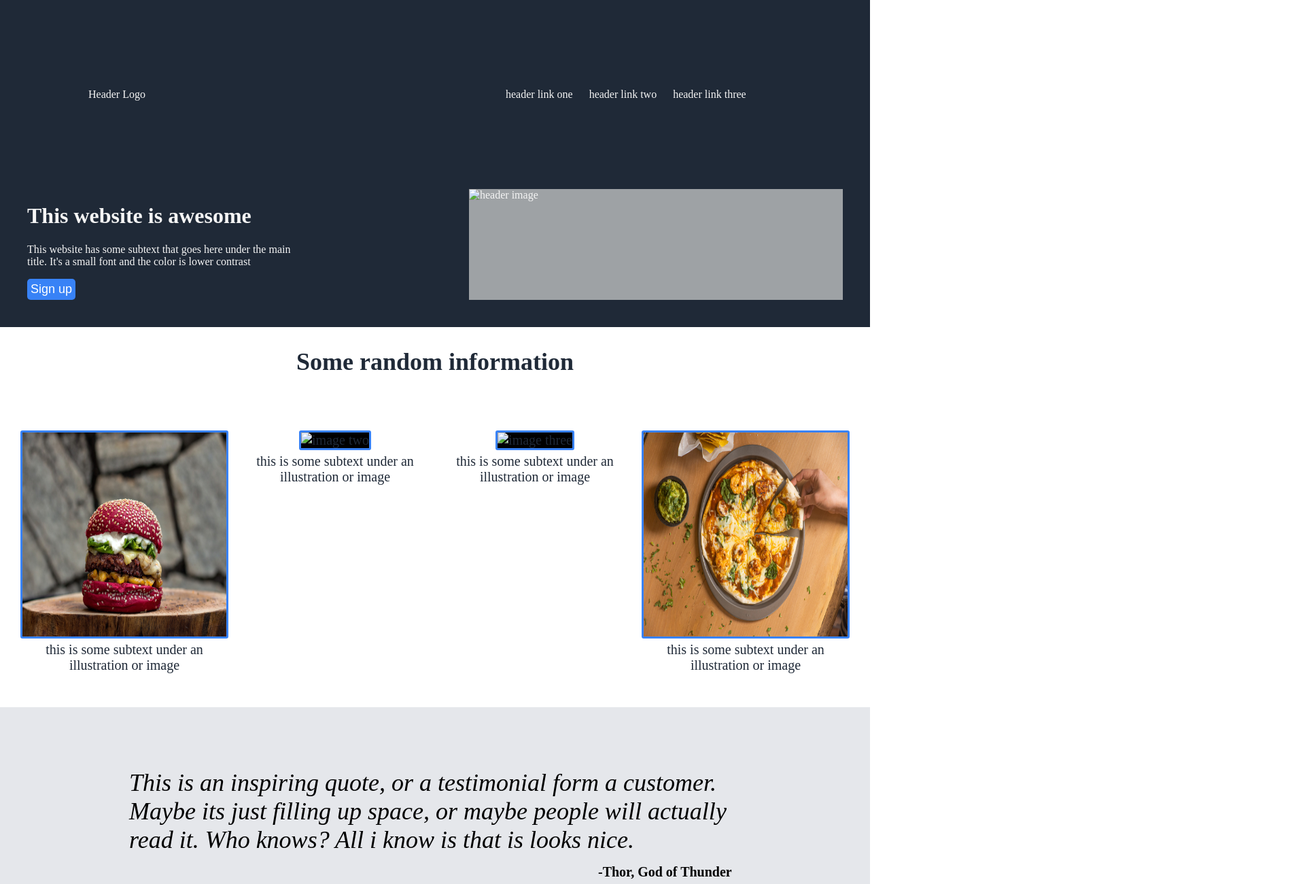
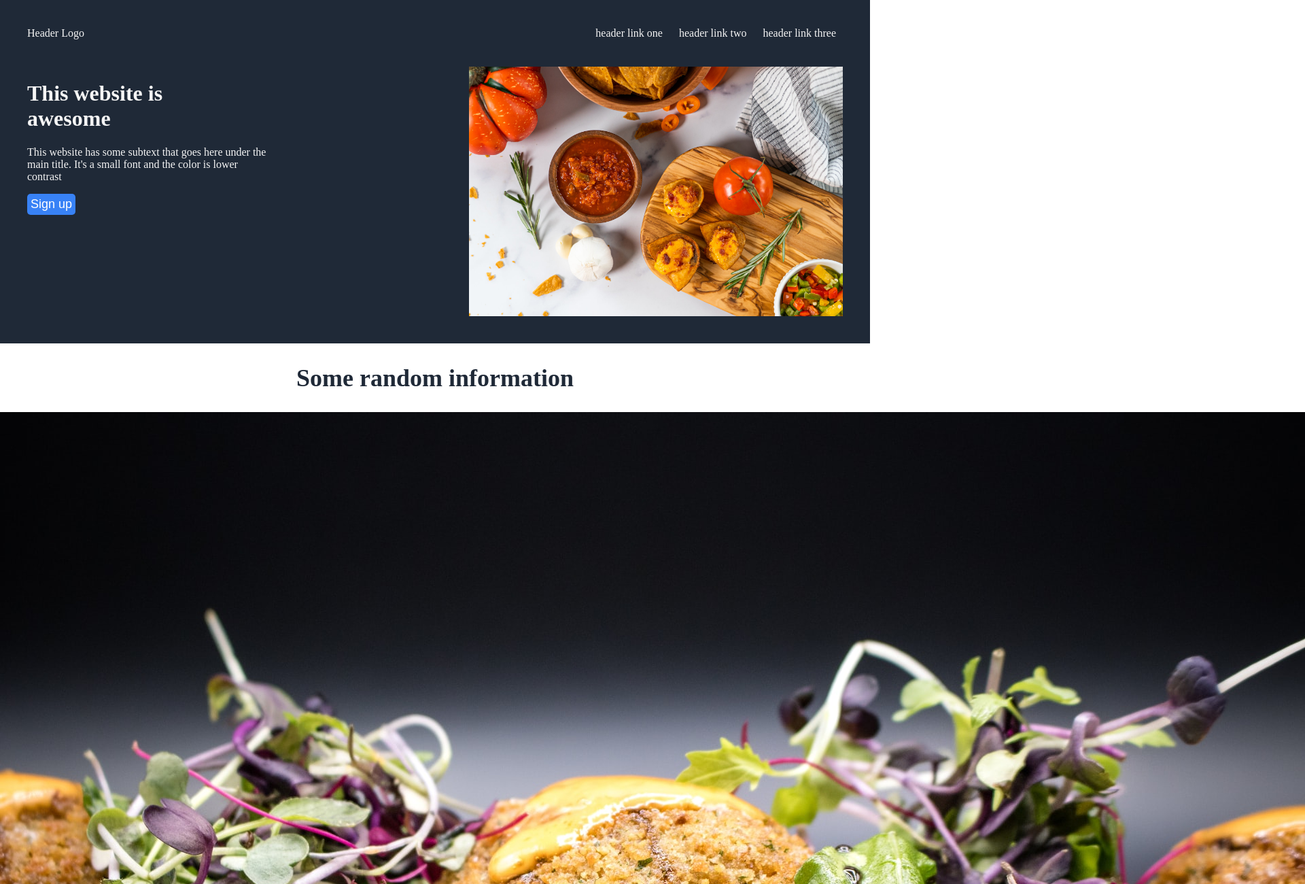
Before and after one commit to Jeiff-Mukuye/Landing-page-odin, a plain HTML site: page index.html in a window 1280 px wide. Shown: the top 1300 px of the page at 68% size, 1920 px wide, since content can reach past the window. Drawn offline with Linux system fonts and the light colour scheme.

Commit message:
added container divs

```diff
--- a/index.html
+++ b/index.html
@@ -9,12 +9,13 @@
 </head>
 <body>
     <div class="header-section">
+        <div class="header-content">
             <!--Navigation or menu bar-->
             <div class="navbar">
-            <div class="content left">
+                <div class="content-left">
                     Header Logo
                 </div>
-            <div class="content right">
+                <div class="content-right">
                     <ul>
                         <a href="#">header link one</a>
                         <a href="#">header link two</a>
@@ -25,29 +26,35 @@
             <!--head banner section-->
             <div class="header">
                 <div class="banner-text">
-                <h1>This website is awesome</h1>
-                <p>This website has some subtext that goes here under the main title.
-                    It's a small font and the color is lower contrast
+                    <h1>This website is <br> awesome</h1>
+                    <p>This website has some subtext that goes here under the <br> main title.
+                        It's a small font and the color is lower <br> contrast
                     </p>
                     <button>Sign up</button>
                 </div>
-            <img src="" alt="header image">
+                <img src="./images/king-diet.jpg" alt="header image">
+            </div>
         </div>
     </div>
     <!--Random information section-->
     <div class="info">
         <h2>Some random information</h2>
+        <div class="image-info">
+            <p> <img src="./images/Prince-diet.jpg"> <br> this is some
+                subtext under an illustration of image
+            </p>
+            <p> <img src="./images/Prince-diet.jpg"> <br> this is some
+                subtext under an illustration of image
+            </p>
+            <p> <img src="./images/queen-diet.jpg"> <br> this is some
+                subtext under an illustration of image
+            </p>
+            <p> <img src="./images/veggies.jpg"> <br> this is some
+                subtext under an illustration of image
+            </p>
+        </div>
 
-            <div class="image-cont">
-                <p><img src="./images/bugger.jpg" alt="image one"><br>
-                this is some subtext under an illustration or image</p>
-                <p><img src="./images/crisps.jpg" alt="image two"><br>
-                this is some subtext under an illustration or image</p>
-                <p><img src="./images/fish-fillet.jpg" alt="image three"><br>
-                this is some subtext under an illustration or image</p>
-                <p><img src="./images/pizza.jpg" alt="image four"><br>
-                this is some subtext under an illustration or image</p>
-            </div>
+
 
     </div>
     <!--Testimonials section-->
@@ -67,14 +74,14 @@
         <div class="call-content">
             <div class="call-text">
                 <p><strong>Call to action! It's time!</strong><br>
-                    sign up for our product by clicking that button right over there!</p>
+                    Sign up for our product by clicking that button right over there!</p>
                 <button>Sign up</button>
             </div>
         </div>
     </div>
     <!--Footer section-->
     <div class="footer">
-        copyright &copy; The Odin Project 2021
+        Copyright &copy; The Odin Project 2021
     </div>
 </body>
 </html>
```
Lines whose indentation alone changed are shown as unchanged.
